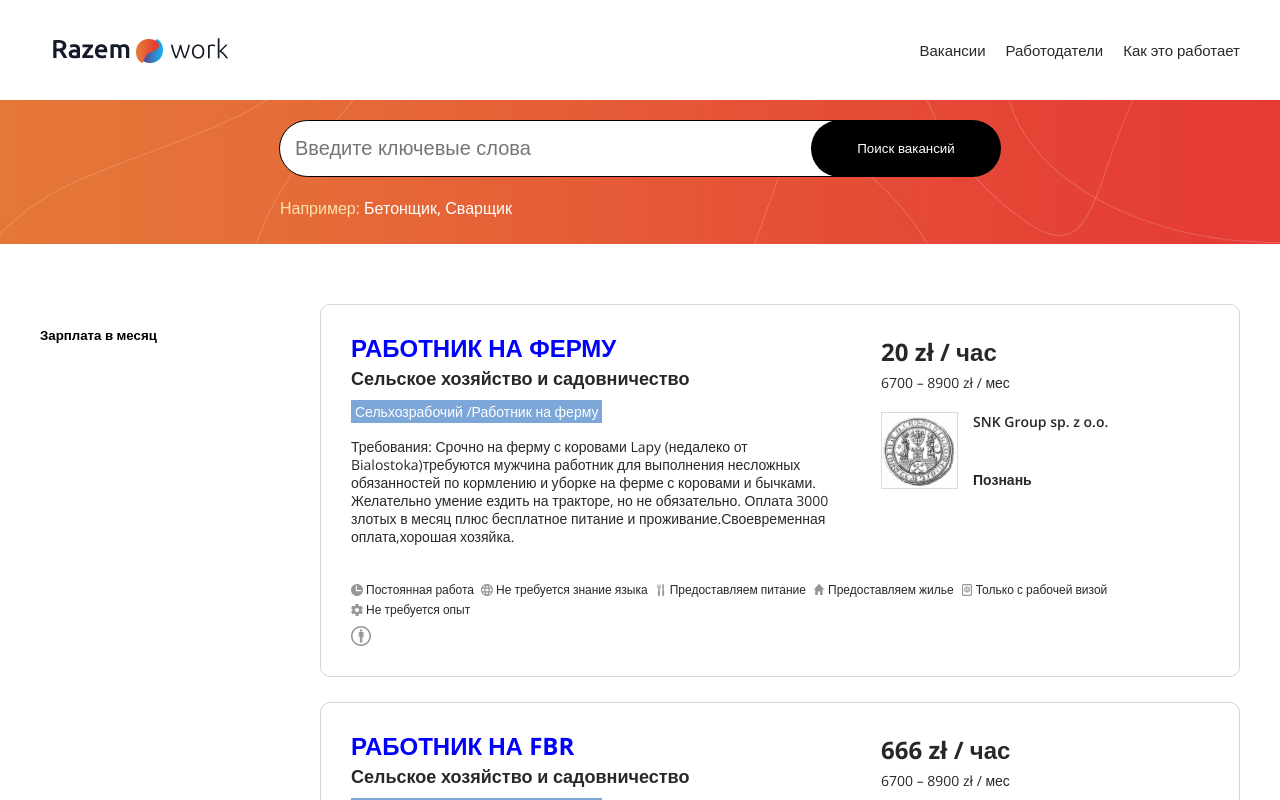
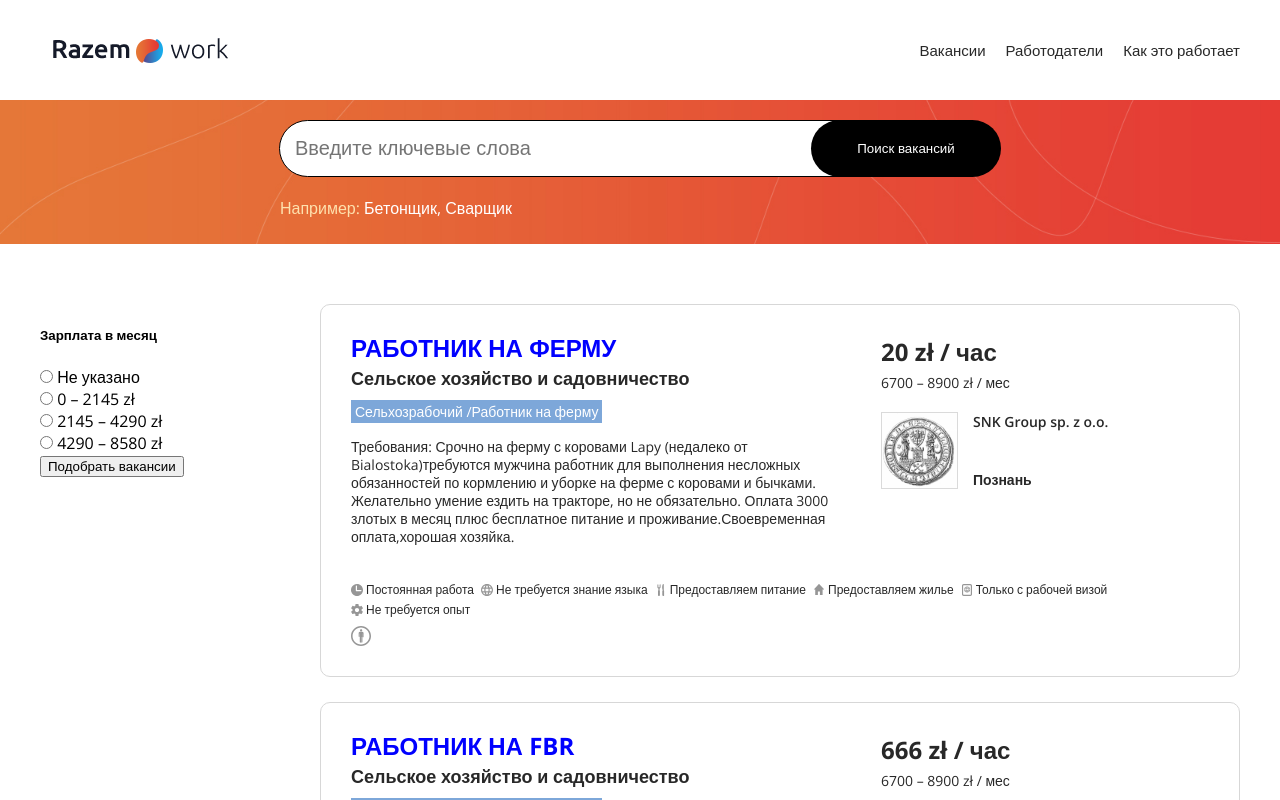
Before and after one commit to Fribolt/work-in-poland, an Angular app in the folder work-in-poland/: page /job-opening in a window 1280 px wide. Shown: the top 800 px of the page. Built offline with nearby package versions, Linux system fonts and the light colour scheme.

Commit message:
added filters method and event

```diff
--- a/work-in-poland/src/app/app.module.ts
+++ b/work-in-poland/src/app/app.module.ts
@@ -10,7 +10,7 @@ import { HowItWorkComponent } from './pages/how-it-work/how-it-work.component';
 import { JobOpeningsComponent } from './pages/job-openings/job-openings.component';
 import { EmployersComponent } from './pages/employers/employers.component';
 import { JobCardComponent } from './components/job-card/job-card.component';
-import { FormsModule } from '@angular/forms';
+import { FormsModule, ReactiveFormsModule } from '@angular/forms';
 import { JobFiltersComponent } from './components/job-filters/job-filters.component';
 
 @NgModule({
@@ -28,7 +28,8 @@ import { JobFiltersComponent } from './components/job-filters/job-filters.compon
   imports: [
     BrowserModule,
     AppRoutingModule,
-    FormsModule
+    FormsModule,
+    ReactiveFormsModule
   ],
   providers: [],
   bootstrap: [AppComponent]
--- a/work-in-poland/src/app/components/job-card/job-card.component.html
+++ b/work-in-poland/src/app/components/job-card/job-card.component.html
@@ -9,8 +9,8 @@
       <p class="requirements">{{jobCard.requirements}}</p>
     </div>
     <div class="employer">
-      <div class="payment-per-hour">{{jobCard.employer.paymentPerHour}}</div>
-      <div class="payment-per-month">{{jobCard.employer.paymentPerMonth}}</div>
+      <div class="payment-per-hour">{{jobCard.employer.paymentPerHour}} zł / час</div>
+      <div class="payment-per-month">{{jobCard.employer.paymentPerMonth}}  zł / мес</div>
       <div class="employer-information">
         <div class="employer-logo">
           <img src="../../../assets/images/job-card/employer-logo.png" alt="Employer logo">
--- a/work-in-poland/src/app/components/job-filters/job-filters.component.html
+++ b/work-in-poland/src/app/components/job-filters/job-filters.component.html
@@ -1,4 +1,31 @@
-<form>
+<form [formGroup]="jobFiltersForm"
+      (submit)="jobFiltering.emit(jobFiltersForm.value)">
   <h5 class="subtitle">Зарплата в месяц</h5>
-  <div></div>
+  <div>
+    <div class="radio-button-container">
+      <label>
+        <input type="radio" formControlName="salaryInMonth" name="salaryInMonth" value="0" class="radio-button">
+        Не указано
+      </label>
+    </div>
+    <div class="radio-button-container">
+      <label>
+        <input type="radio" formControlName="salaryInMonth" name="salaryInMonth" value="2145" class="radio-button">
+        0 – 2145 zł
+      </label>
+    </div>
+    <div class="radio-button-container">
+      <label>
+        <input type="radio" formControlName="salaryInMonth" name="salaryInMonth" value="4290" class="radio-button">
+        2145 – 4290 zł
+      </label>
+    </div>
+    <div class="radio-button-container">
+      <label>
+        <input type="radio" formControlName="salaryInMonth" name="salaryInMonth" value="8580" class="radio-button">
+        4290 – 8580 zł
+      </label>
+    </div>
+  </div>
+  <button type="submit">Подобрать вакансии</button>
 </form>
--- a/work-in-poland/src/app/components/job-filters/job-filters.component.ts
+++ b/work-in-poland/src/app/components/job-filters/job-filters.component.ts
@@ -1,5 +1,6 @@
-import { Component, Input, OnInit } from '@angular/core';
+import { Component, EventEmitter, Input, OnInit, Output } from '@angular/core';
 import { JobCard } from '../../models/job-card.model';
+import { FormBuilder } from '@angular/forms';
 
 @Component({
   selector: 'app-job-filters',
@@ -8,12 +9,19 @@ import { JobCard } from '../../models/job-card.model';
 })
 export class JobFiltersComponent implements OnInit {
 
+  constructor(private formBuilder: FormBuilder) { }
+
   @Input()
   jobCardList: JobCard[];
 
-  constructor() { }
+  @Output()
+  jobFiltering = new EventEmitter();
+
+  jobFiltersForm = this.formBuilder.group({
+    salaryInMonth: null,
+  });
 
   ngOnInit() {
+    // this.jobFiltersForm.valueChanges.subscribe(value => console.log(value));
   }
-
 }
--- a/work-in-poland/src/app/pages/job-openings/job-card-list.ts
+++ b/work-in-poland/src/app/pages/job-openings/job-card-list.ts
@@ -7,8 +7,8 @@ export const jobCardList: JobCard[] = [
     tags: ['Сельхозрабочий /Работник на ферму'],
     requirements: 'Требования: Срочно на ферму с коровами Lapy (недалеко от Bialostoka)требуются мужчина работник для выполнения несложных обязанностей по кормлению и уборке на ферме с коровами и бычками. Желательно умение ездить на тракторе, но не обязательно. Оплата 3000 злотых в месяц плюс бесплатное питание и проживание.Своевременная оплата,хорошая хозяйка.',
     employer: {
-      paymentPerHour: '20 zł / час',
-      paymentPerMonth: '6700 – 8900 zł / мес',
+      paymentPerHour: '20',
+      paymentPerMonth: '6700 – 8900',
       employerName: 'SNK Group sp. z o.o.',
       employerAddress: 'Познань',
       employerLogoSource: '../../../assets/images/job-card/employer-logo.png',
@@ -29,8 +29,8 @@ export const jobCardList: JobCard[] = [
     tags: ['Сельхозрабочий /Работник на ферму'],
     requirements: 'Требования: Срочно на ферму с коровами Lapy (недалеко от Bialostoka)требуются мужчина работник для выполнения несложных обязанностей по кормлению и уборке на ферме с коровами и бычками. Желательно умение ездить на тракторе, но не обязательно. Оплата 3000 злотых в месяц плюс бесплатное питание и проживание.Своевременная оплата,хорошая хозяйка.',
     employer: {
-      paymentPerHour: '666 zł / час',
-      paymentPerMonth: '6700 – 8900 zł / мес',
+      paymentPerHour: '666',
+      paymentPerMonth: '6700 – 8900',
       employerName: 'SNK Group sp. z o.o.',
       employerAddress: 'Познань',
       employerLogoSource: '../../../assets/images/job-card/employer-logo.png',
@@ -51,8 +51,8 @@ export const jobCardList: JobCard[] = [
     tags: ['Сельхозрабочий /Работник на ферму'],
     requirements: 'Требования: Срочно на ферму с коровами Lapy (недалеко от Bialostoka)требуются мужчина работник для выполнения несложных обязанностей по кормлению и уборке на ферме с коровами и бычками. Желательно умение ездить на тракторе, но не обязательно. Оплата 3000 злотых в месяц плюс бесплатное питание и проживание.Своевременная оплата,хорошая хозяйка.',
     employer: {
-      paymentPerHour: '99 zł / час',
-      paymentPerMonth: '6700 – 8900 zł / мес',
+      paymentPerHour: '99',
+      paymentPerMonth: '6700 – 8900',
       employerName: 'SNK Group sp. z o.o.',
       employerAddress: 'Познань',
       employerLogoSource: '../../../assets/images/job-card/employer-logo.png',
@@ -73,8 +73,8 @@ export const jobCardList: JobCard[] = [
     tags: ['Сельхозрабочий /Работник на ферму'],
     requirements: 'Требования: Срочно на ферму с коровами Lapy (недалеко от Bialostoka)требуются мужчина работник для выполнения несложных обязанностей по кормлению и уборке на ферме с коровами и бычками. Желательно умение ездить на тракторе, но не обязательно. Оплата 3000 злотых в месяц плюс бесплатное питание и проживание.Своевременная оплата,хорошая хозяйка.',
     employer: {
-      paymentPerHour: '777 zł / час',
-      paymentPerMonth: '6700 – 8900 zł / мес',
+      paymentPerHour: '777',
+      paymentPerMonth: '6700 – 8900',
       employerName: 'SNK Group sp. z o.o.1111111 фывфв',
       employerAddress: 'Познань',
       employerLogoSource: '../../../assets/images/job-card/employer-logo.png',
--- a/work-in-poland/src/app/pages/job-openings/job-openings.component.html
+++ b/work-in-poland/src/app/pages/job-openings/job-openings.component.html
@@ -13,7 +13,7 @@
 <section class="job-opening">
   <div class="container">
     <aside class="filters">
-      <app-job-filters></app-job-filters>
+      <app-job-filters (jobFiltering)="jobFiltering($event)"></app-job-filters>
     </aside>
     <main class="jobs">
       <app-job-card *ngFor="let jobCar of jobCardList"
--- a/work-in-poland/src/app/pages/job-openings/job-openings.component.ts
+++ b/work-in-poland/src/app/pages/job-openings/job-openings.component.ts
@@ -16,6 +16,18 @@ export class JobOpeningsComponent implements OnInit {
   ngOnInit() {
   }
 
+  jobFiltering(filterValue) {
+    this.jobCardList.filter(jobCard => {
+      const paymentPerMonth = jobCard.employer.paymentPerMonth;
+      const paymentPerMonth1 = paymentPerMonth.split(/[\-\/]/);
+      const minPayment = paymentPerMonth[0].trim();
+      const maxPayment = paymentPerMonth[1].trim();
+      console.log(minPayment);
+      console.log(maxPayment);
+      console.log(filterValue);
+    });
+  }
+
   // TODO to realize this method
 
   searchByWords(value) {
--- /dev/null
+++ b/work-in-poland/src/app/scss/form-control.scss
@@ -0,0 +1,35 @@
+input,
+button {
+  &:focus {
+    outline: none;
+  }
+}
+
+input[type='radio'] {
+  margin: 0;
+}
+
+.radio-button-container {
+
+}
+
+.button-link {
+  width: 305px;
+  height: 65px;
+  margin-bottom: 70px;
+  border: none;
+  border-radius: 50px;
+  font-weight: 400;
+  font-size: 20px;
+  color: $color-title;
+  background-color: $color-button;
+  box-shadow: 0 10px 20px rgba(36,42,47,0.35);
+
+  &:hover {
+    background-color: $color-button-focus;
+  }
+
+  &:focus {
+    outline: none;
+  }
+}
--- a/work-in-poland/src/styles.scss
+++ b/work-in-poland/src/styles.scss
@@ -1,5 +1,6 @@
 /* You can add global styles to this file, and also import other style files */
 @import "app/scss/variables";
+@import "app/scss/form-control";
 
 html,
 body {
@@ -14,13 +15,6 @@ p {
   margin: 0;
 }
 
-input,
-button {
-  &:focus {
-    outline: none;
-  }
-}
-
 .container {
   max-width: 1200px;
   margin: 0 auto;
@@ -32,26 +26,6 @@ button {
   color: $color-title;
 }
 
-.button-link {
-  width: 305px;
-  height: 65px;
-  margin-bottom: 70px;
-  border: none;
-  border-radius: 50px;
-  font-weight: 400;
-  font-size: 20px;
-  color: $color-title;
-  background-color: $color-button;
-  box-shadow: 0 10px 20px rgba(36,42,47,0.35);
-
-  &:hover {
-    background-color: $color-button-focus;
-  }
-
-  &:focus {
-    outline: none;
-  }
-}
 
 .link {
   font-size: 15px;
```
